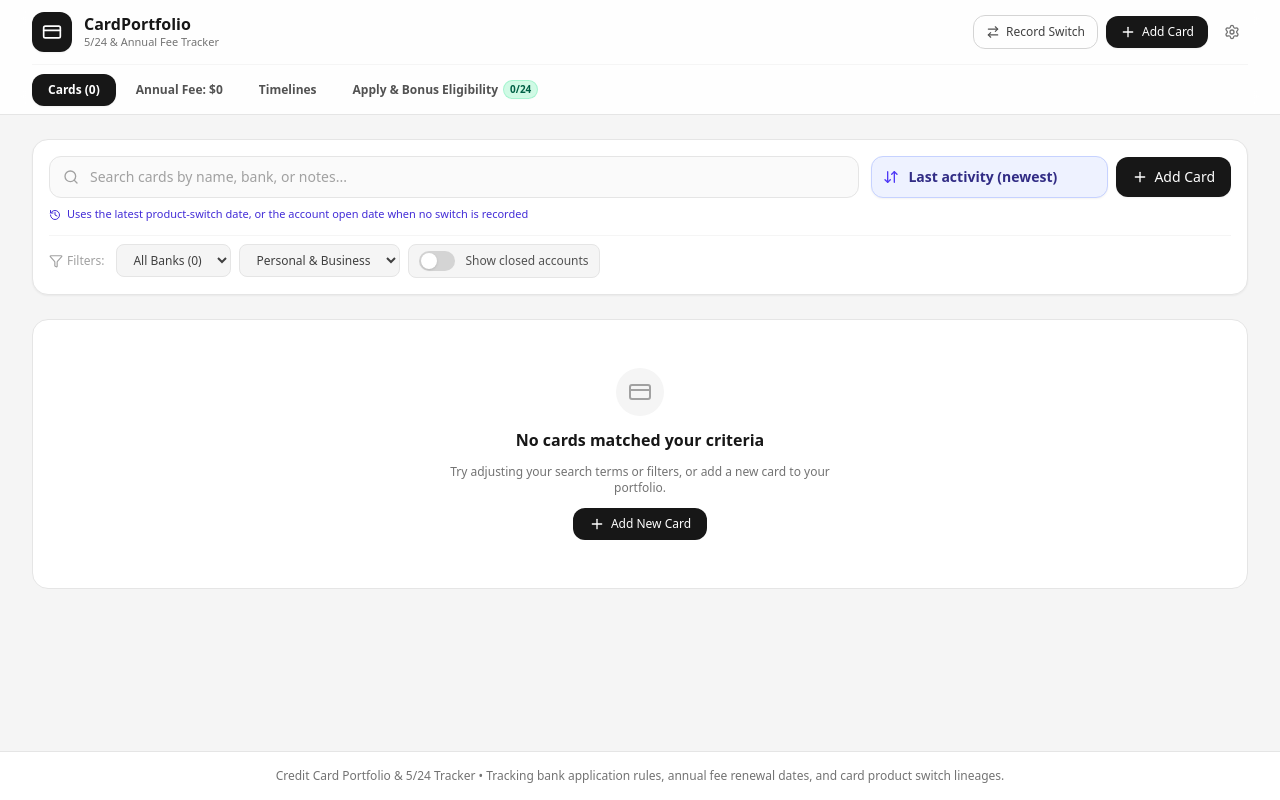
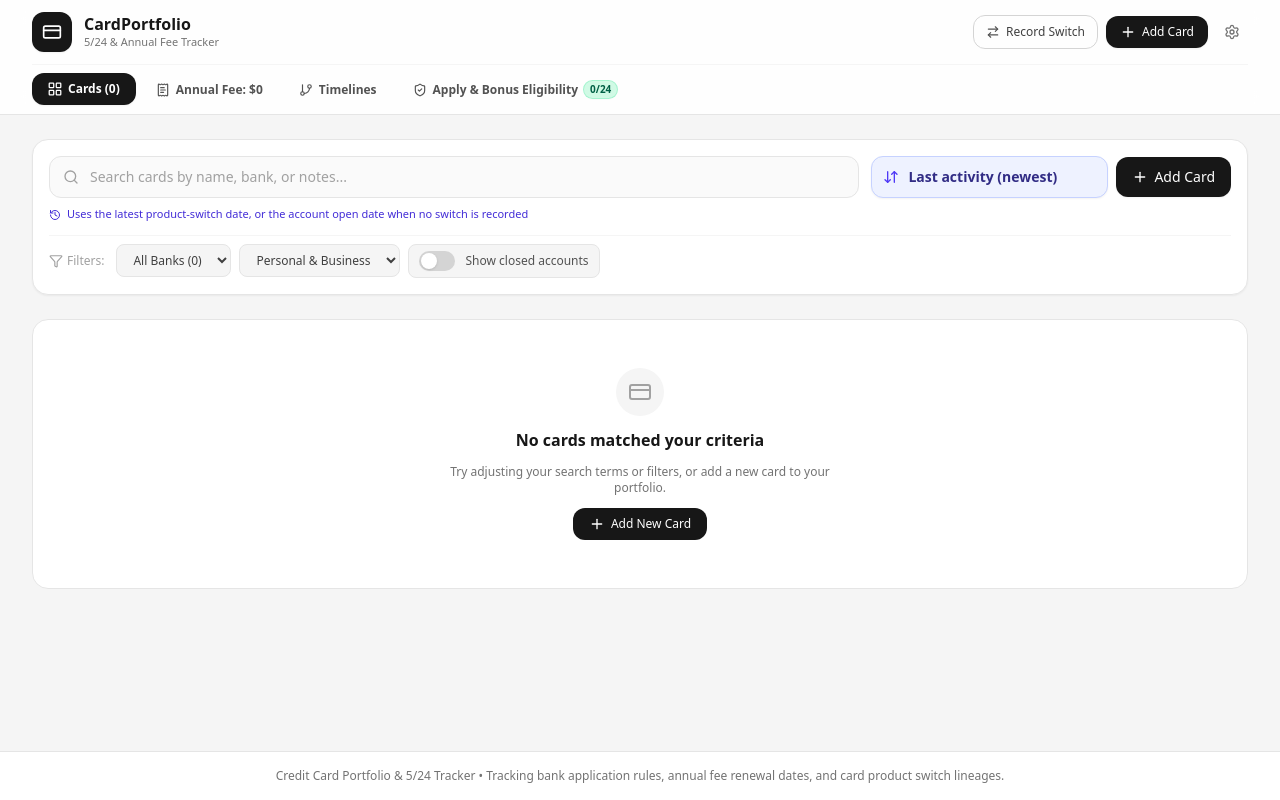
Before and after one commit to ShiweiCao/credit-card-portfolio, a React (Vite) app: page / in a window 1280 px wide. Built offline with nearby package versions, Linux system fonts and the light colour scheme.

Commit message:
Add polished navigation icons and transitions

```diff
--- a/src/components/Navbar.tsx
+++ b/src/components/Navbar.tsx
@@ -12,6 +12,10 @@
   Trash2,
   Menu,
   X,
+  LayoutGrid,
+  ReceiptText,
+  GitBranch,
+  ShieldCheck,
 } from 'lucide-react';
 
 interface NavbarProps {
@@ -197,24 +201,26 @@
           <button
             id="tab-btn-cards"
             onClick={() => setActiveTab('cards')}
-            className={`px-4 py-2 rounded-xl text-xs font-semibold transition-all ${
+            className={`px-4 py-2 rounded-xl text-xs font-semibold transition-all duration-200 flex items-center gap-1.5 ${
               activeTab === 'cards'
-                ? 'bg-neutral-900 text-white shadow-xs'
+                ? 'bg-neutral-900 text-white shadow-xs -translate-y-px'
                 : 'text-neutral-600 hover:text-neutral-900 hover:bg-neutral-100'
             }`}
           >
-            Cards ({activeAccountCount})
+            <LayoutGrid className={`w-3.5 h-3.5 transition-transform duration-200 ${activeTab === 'cards' ? 'scale-110' : ''}`} />
+            <span>Cards ({activeAccountCount})</span>
           </button>
 
           <button
             id="tab-btn-fees"
             onClick={() => setActiveTab('fees')}
-            className={`px-4 py-2 rounded-xl text-xs font-semibold transition-all flex items-center gap-1.5 ${
+            className={`px-4 py-2 rounded-xl text-xs font-semibold transition-all duration-200 flex items-center gap-1.5 ${
               activeTab === 'fees'
-                ? 'bg-neutral-900 text-white shadow-xs'
+                ? 'bg-neutral-900 text-white shadow-xs -translate-y-px'
                 : 'text-neutral-600 hover:text-neutral-900 hover:bg-neutral-100'
             }`}
           >
+            <ReceiptText className={`w-3.5 h-3.5 transition-transform duration-200 ${activeTab === 'fees' ? 'scale-110' : ''}`} />
             <span>Annual Fee: ${totalAnnualFee.toLocaleString()}</span>
             {urgentFeeCount > 0 && (
               <span className="w-2 h-2 rounded-full bg-amber-500 inline-block" />
@@ -224,25 +230,27 @@
           <button
             id="tab-btn-history"
             onClick={() => setActiveTab('history')}
-            className={`px-4 py-2 rounded-xl text-xs font-semibold transition-all flex items-center gap-1.5 ${
+            className={`px-4 py-2 rounded-xl text-xs font-semibold transition-all duration-200 flex items-center gap-1.5 ${
               activeTab === 'history'
-                ? 'bg-neutral-900 text-white shadow-xs'
+                ? 'bg-neutral-900 text-white shadow-xs -translate-y-px'
                 : 'text-neutral-600 hover:text-neutral-900 hover:bg-neutral-100'
             }`}
           >
+            <GitBranch className={`w-3.5 h-3.5 transition-transform duration-200 ${activeTab === 'history' ? 'scale-110' : ''}`} />
             <span>Timelines</span>
           </button>
 
           <button
             id="tab-btn-rules"
             onClick={() => setActiveTab('rules')}
-            className={`px-4 py-2 rounded-xl text-xs font-semibold transition-all flex items-center gap-1.5 ${
+            className={`px-4 py-2 rounded-xl text-xs font-semibold transition-all duration-200 flex items-center gap-1.5 ${
               activeTab === 'rules'
-                ? 'bg-neutral-900 text-white shadow-xs'
+                ? 'bg-neutral-900 text-white shadow-xs -translate-y-px'
                 : 'text-neutral-600 hover:text-neutral-900 hover:bg-neutral-100'
             }`}
             title={`Chase 5/24: ${isChaseEligible ? 'eligible' : 'over limit'} (${fiveTwentyFour.count}/24)`}
           >
+            <ShieldCheck className={`w-3.5 h-3.5 transition-transform duration-200 ${activeTab === 'rules' ? 'scale-110' : ''}`} />
             <span>Apply &amp; Bonus Eligibility</span>
             <span className={`text-[10px] px-1.5 py-0.5 rounded-full font-bold shadow-xs ring-1 ${
               isChaseEligible
@@ -267,11 +275,12 @@
                   setActiveTab('cards');
                   setMobileMenuOpen(false);
                 }}
-                className={`px-3 py-2 rounded-lg text-left ${
+                className={`px-3 py-2 rounded-lg text-left flex items-center gap-2 ${
                   activeTab === 'cards' ? 'bg-neutral-900 text-white' : 'text-neutral-700 hover:bg-neutral-100'
                 }`}
               >
-                Cards ({activeAccountCount})
+                <LayoutGrid className="w-4 h-4" />
+                <span>Cards ({activeAccountCount})</span>
               </button>
 
               <button
@@ -283,7 +292,7 @@
                   activeTab === 'fees' ? 'bg-neutral-900 text-white' : 'text-neutral-700 hover:bg-neutral-100'
                 }`}
               >
-                <span>Annual Fee: ${totalAnnualFee.toLocaleString()}</span>
+                <span className="flex items-center gap-2"><ReceiptText className="w-4 h-4" />Annual Fee: ${totalAnnualFee.toLocaleString()}</span>
                 {urgentFeeCount > 0 && (
                   <span className="px-2 py-0.5 rounded-full bg-amber-500 text-white text-[10px]">
                     {urgentFeeCount} due soon
@@ -296,11 +305,12 @@
                   setActiveTab('history');
                   setMobileMenuOpen(false);
                 }}
-                className={`px-3 py-2 rounded-lg text-left ${
+                className={`px-3 py-2 rounded-lg text-left flex items-center gap-2 ${
                   activeTab === 'history' ? 'bg-neutral-900 text-white' : 'text-neutral-700 hover:bg-neutral-100'
                 }`}
               >
-                Timelines
+                <GitBranch className="w-4 h-4" />
+                <span>Timelines</span>
               </button>
 
               <button
@@ -312,7 +322,7 @@
                   activeTab === 'rules' ? 'bg-neutral-900 text-white' : 'text-neutral-700 hover:bg-neutral-100'
                 }`}
               >
-                Apply &amp; Bonus Eligibility
+                <span className="flex items-center gap-2"><ShieldCheck className="w-4 h-4" />Apply &amp; Bonus Eligibility</span>
                 <span className={`text-[10px] px-1.5 py-0.5 rounded-full font-bold shadow-xs ${
                   isChaseEligible
                     ? activeTab === 'rules' ? 'bg-emerald-400/20 text-emerald-100' : 'bg-emerald-100 text-emerald-800'
--- a/src/index.css
+++ b/src/index.css
@@ -5,3 +5,24 @@
     font-family: 'Plus Jakarta Sans', -apple-system, BlinkMacSystemFont, "Segoe UI", Roboto, sans-serif;
   }
 }
+
+@keyframes tab-content-in {
+  from {
+    opacity: 0;
+    transform: translateY(5px);
+  }
+  to {
+    opacity: 1;
+    transform: translateY(0);
+  }
+}
+
+.tab-content-enter {
+  animation: tab-content-in 180ms ease-out both;
+}
+
+@media (prefers-reduced-motion: reduce) {
+  .tab-content-enter {
+    animation: none;
+  }
+}
```
